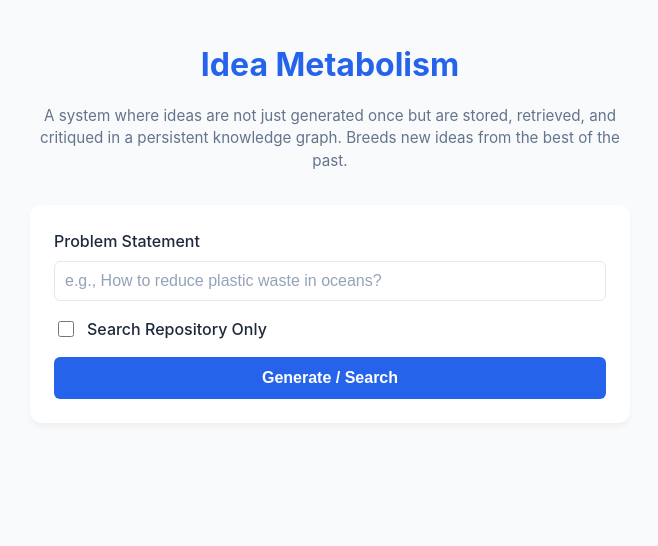
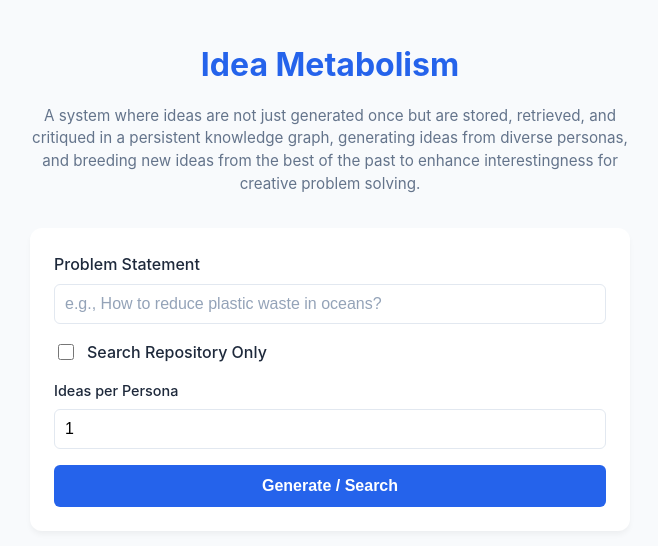
Before and after one commit to bmellinger11/ideaMetabolism, a Flask app: page / in a window 1280 px wide. Shown: the top 546 px of the page, without its empty margins (310-968 px from the left). Run offline with Flask 3, Linux system fonts and the light colour scheme.

Commit message:
web form and readme tweaks
set web app to run on all local IP addresses
changed default number of ideas to generate per persona and exposed as input parameter in form and command args. Updated description copy and readme documentation.

```diff
--- a/app.py
+++ b/app.py
@@ -18,16 +18,17 @@ def process():
     problem = data.get('problem')
     repo_only = data.get('repoOnly', False)
     limit = int(data.get('limit', 5))
+    ideas_per_persona = int(data.get('ideasPerPersona', 1))
 
     if not problem:
         return jsonify({"error": "Problem statement required"}), 400
 
     try:
-        results = system.process_problem(problem, repo_only=repo_only, limit=limit)
+        results = system.process_problem(problem, repo_only=repo_only, limit=limit, ideas_per_persona=ideas_per_persona)
         return jsonify({"results": results})
     except Exception as e:
         print(f"Error processing: {e}")
         return jsonify({"error": str(e)}), 500
 
 if __name__ == '__main__':
-    app.run(debug=True, port=5000)
+    app.run(debug=True, host='0.0.0.0', port=5000)
--- a/templates/index.html
+++ b/templates/index.html
@@ -1,5 +1,6 @@
 <!DOCTYPE html>
 <html lang="en">
+
 <head>
     <meta charset="UTF-8">
     <meta name="viewport" content="width=device-width, initial-scale=1.0">
@@ -59,13 +60,15 @@
             font-weight: 500;
         }
 
-        input[type="text"], input[type="number"] {
+        input[type="text"],
+        input[type="number"] {
             width: 100%;
             padding: 10px;
             border: 1px solid var(--border);
             border-radius: 6px;
             font-size: 1rem;
-            box-sizing: border-box; /* Fixes padding issue */
+            box-sizing: border-box;
+            /* Fixes padding issue */
             margin-bottom: 1rem;
         }
 
@@ -88,7 +91,8 @@
         }
 
         .limit-input {
-            display: none; /* Hidden by default */
+            display: none;
+            /* Hidden by default */
             flex: 1;
         }
 
@@ -129,13 +133,13 @@
             padding: 1.5rem;
             border-radius: 12px;
             border: 1px solid var(--border);
-            box-shadow: 0 2px 4px rgba(0,0,0,0.02);
+            box-shadow: 0 2px 4px rgba(0, 0, 0, 0.02);
             transition: transform 0.2s;
         }
 
         .card:hover {
             transform: translateY(-2px);
-            box-shadow: 0 4px 6px rgba(0,0,0,0.05);
+            box-shadow: 0 4px 6px rgba(0, 0, 0, 0.05);
         }
 
         .card-header {
@@ -187,16 +191,17 @@
             color: #64748b;
             margin-left: 10px;
         }
-
     </style>
 </head>
+
 <body>
     <div class="container">
         <header>
             <h1>Idea Metabolism</h1>
             <p class="intro">
-                A system where ideas are not just generated once but are stored, retrieved, and critiqued in a persistent knowledge graph.
-                Breeds new ideas from the best of the past.
+                A system where ideas are not just generated once but are stored, retrieved, and critiqued in a
+                persistent knowledge graph, generating ideas from diverse personas, and breeding new ideas
+                from the best of the past to enhance interestingness for creative problem solving.
             </p>
         </header>
 
@@ -209,10 +214,14 @@
                 <label for="repoOnly" style="margin:0; cursor:pointer;">Search Repository Only</label>
             </div>
 
-            <div id="limitContainer" class="limit-input">
-                 <!-- Hidden by default, shown via JS -->
-                 <label for="limit" style="font-size:0.9rem">Max Ideas to Retrieve</label>
-                 <input type="number" id="limit" value="5" min="1" max="20">
+            <div id="repoOnlyOptions" class="limit-input">
+                <label for="limit" style="font-size:0.9rem">Max Ideas to Retrieve</label>
+                <input type="number" id="limit" value="5" min="1" max="20">
+            </div>
+
+            <div id="generationOptions" class="generation-input">
+                <label for="ideasPerPersona" style="font-size:0.9rem">Ideas per Persona</label>
+                <input type="number" id="ideasPerPersona" value="1" min="1" max="5">
             </div>
 
             <button onclick="processIdea()" id="submitBtn">Generate / Search</button>
@@ -230,18 +239,26 @@
     <script>
         function toggleLimit() {
             const isChecked = document.getElementById('repoOnly').checked;
-            const container = document.getElementById('limitContainer');
+            const repoOptions = document.getElementById('repoOnlyOptions');
+            const genOptions = document.getElementById('generationOptions');
+
             if (isChecked) {
-                container.classList.add('active');
+                repoOptions.style.display = 'block';
+                genOptions.style.display = 'none';
             } else {
-                container.classList.remove('active');
+                repoOptions.style.display = 'none';
+                genOptions.style.display = 'block';
             }
         }
+
+        // Initialize state
+        window.onload = toggleLimit;
 
         async function processIdea() {
             const problem = document.getElementById('problem').value;
             const repoOnly = document.getElementById('repoOnly').checked;
             const limit = document.getElementById('limit').value;
+            const ideasPerPersona = document.getElementById('ideasPerPersona').value;
             const btn = document.getElementById('submitBtn');
             const loading = document.getElementById('loading');
             const resultsDiv = document.getElementById('results');
@@ -263,7 +280,8 @@
                     body: JSON.stringify({
                         problem: problem,
                         repoOnly: repoOnly,
-                        limit: limit
+                        limit: limit,
+                        ideasPerPersona: ideasPerPersona
                     })
                 });
 
@@ -309,4 +327,5 @@
         }
     </script>
 </body>
+
 </html>
```
Also changed, not shown: idea_metabolism.py (+6 -4 lines), README.md.
